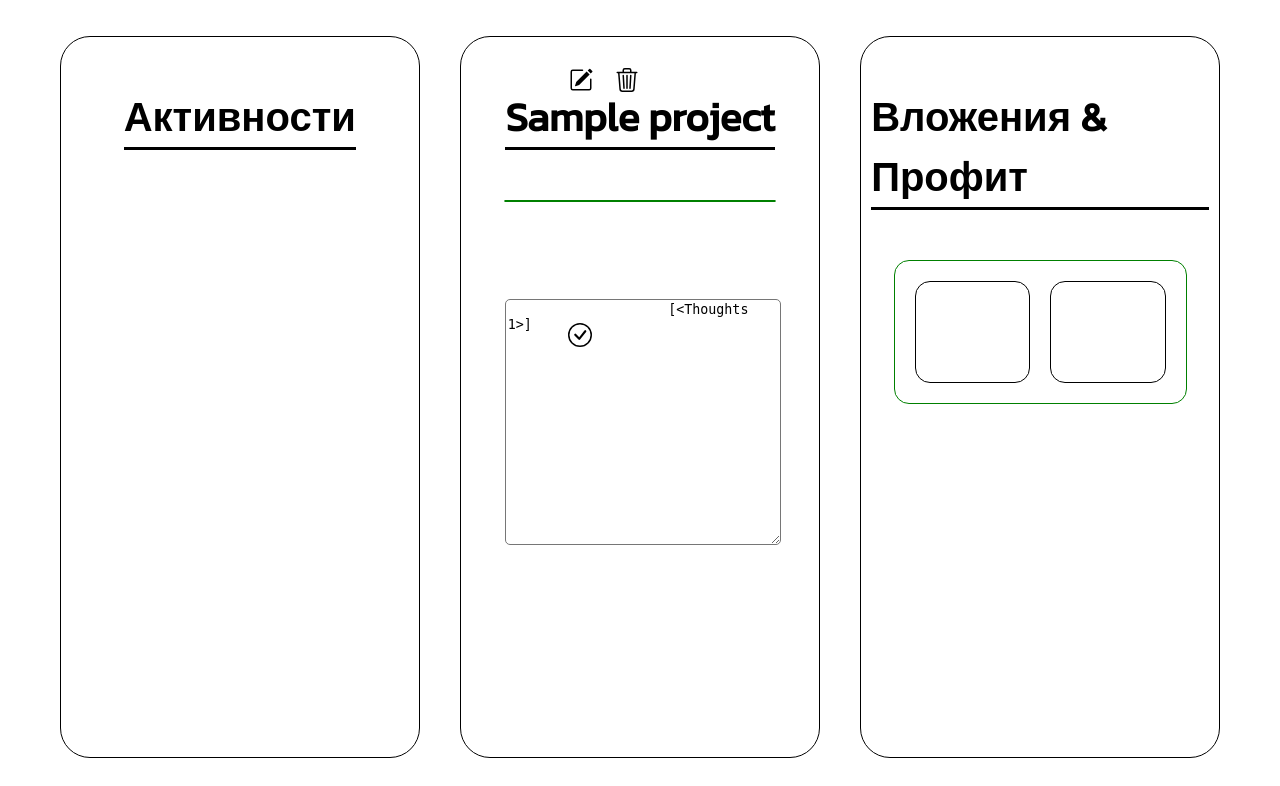
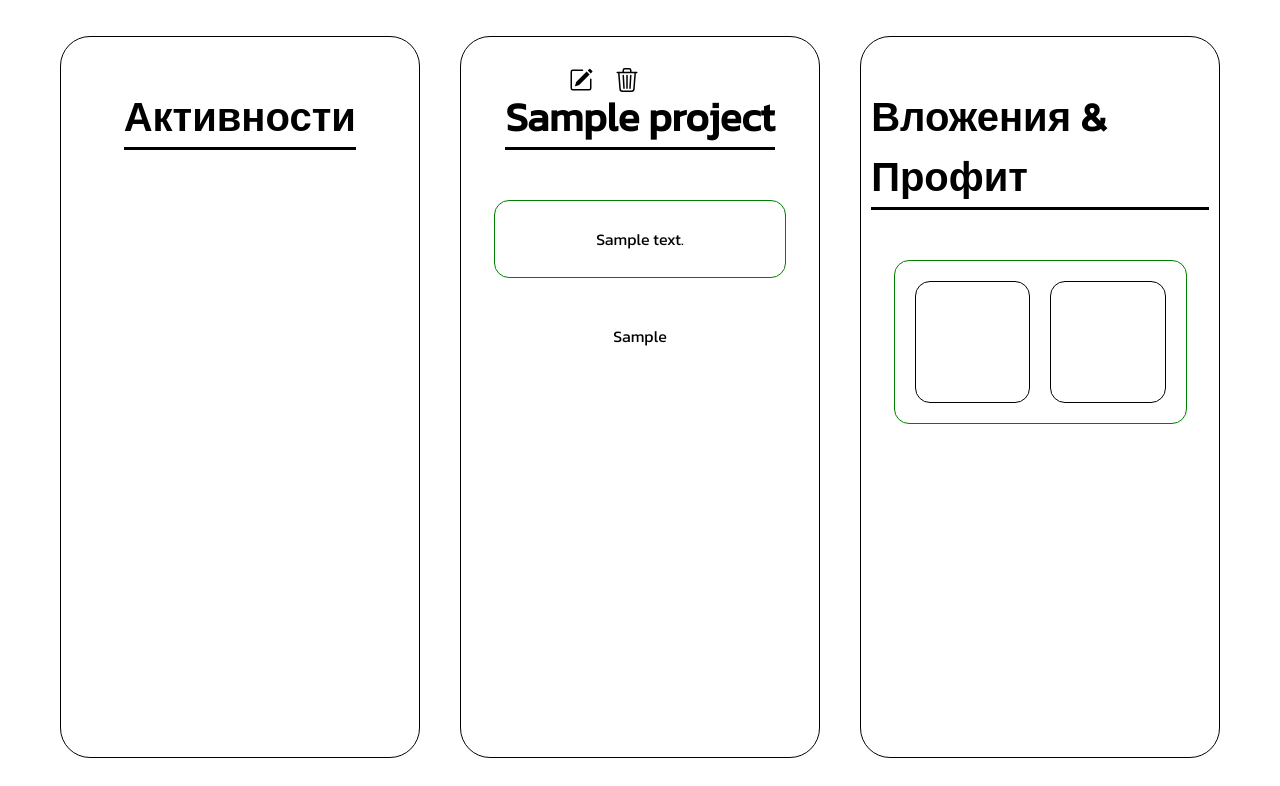
Before and after one commit to overcodeme/DropTrackerWeb-on-Flask, a Flask app: a page that uses templates/project_detail.html in a window 1280 px wide. Shown: the part 208-994 px from the top of the page. Run offline with Flask 3, Linux system fonts and the light colour scheme; tables that the repository leaves empty hold one stand-in row (values such as "Sample post"); some web fonts are replaced.

Commit message:
Changes: - Work with displaying project description and thoughts about project on the project details page

```diff
--- a/app.py
+++ b/app.py
@@ -1,6 +1,6 @@
 from flask import Flask, render_template, request, redirect, url_for, flash
 from config import SQLALCHEMY_DATABASE_URI, SQLALCHEMY_TRACK_MODIFICATIONS
-from models import db, CryptoProject, ProjectLinks, MoneyWay, Thoughts
+from models import db, CryptoProject
 from flask_migrate import Migrate
 from datetime import datetime
 import secrets
@@ -30,7 +30,6 @@ def create_app():
             airdrop_status = request.form.get('airdrop_status')
             description = request.form.get('description')
             joining_date = request.form.get('joining_date')
-            spent = request.form.get('spent')
             cryptorank_link = request.form.get('cryptorank_link')
 
             # Преобразуем строку даты в объект datetime
@@ -44,7 +43,6 @@ def create_app():
                 airdrop_status=airdrop_status,
                 description=description,
                 joining_date=joining_date,
-                spent=float(spent),
                 cryptorank_link=cryptorank_link
             )
 
@@ -58,37 +56,10 @@ def create_app():
     @app.route('/project/<string:project_name>', methods=['GET', 'POST'])
     def project_detail(project_name):
         project = CryptoProject.query.filter_by(name=project_name).first_or_404()
-        if request.method == 'POST' and 'thoughts' in request.form:
-            thoughts = request.form['thoughts']
 
-            new_thoughts = Thoughts(
-                project_id = project.id,
-                description = thoughts
-            )
 
-            db.session.add(new_thoughts)
-            db.session.commit()
-            flash('Пометка о проекте успешно добавлена', 'success')
 
-        elif request.method == 'POST':
-            activity_name = request.form['name']
-            activity_link = request.form['link']
-
-            new_activity = ProjectLinks(
-                project_id = project.id,
-                name = activity_name,
-                link = activity_link
-            )
-
-            db.session.add(new_activity)
-            db.session.commit()
-            flash('Активность успешно добавлена', 'success')
-            return redirect(url_for('project_detail', project_name=project_name))
-
-        activities = ProjectLinks.query.filter_by(project_id=project.id).all()
-        moneyways = MoneyWay.query.filter_by(project_id=project.id).all()
-        thoughts = Thoughts.query.filter_by(project_id=project.id).all()
-        return render_template('project_detail.html', project=project, activities=activities, moneyways=moneyways, thoughts=thoughts)
+        return render_template('project_detail.html', project=project)
 
     @app.route('/edit_project/<string:project_name>', methods=['GET', 'POST'])
     def edit_project(project_name):
@@ -100,7 +71,7 @@ def create_app():
             project.daily = int(request.form.get('daily'))
             project.airdrop_status = request.form.get('airdrop_status')
             project.description = request.form.get('description')
-            project.joining_date = datetime.strptime(request.form.get('joining_date'), '%d.%m.%Y') if request.form.get(
+            project.joining_date = datetime.strptime(request.form.get('joining_date'), '%Y-%m-%d') if request.form.get(
                 'joining_date') else None
             project.cryptorank_link = request.form.get('cryptorank_link')
             project.is_active = 'is_active' in request.form
--- a/static/style.css
+++ b/static/style.css
@@ -387,6 +387,7 @@ h1 {
    border-radius: 15px;
    justify-content: center;
    margin: 10px;
+   padding: 10px;
 }
 
 .border-green {
@@ -394,7 +395,6 @@ h1 {
 }
 
 .textarea{
-    margin: auto;
     width: 100%;
     height: 60%;
     border-radius: 5px;
@@ -493,9 +493,3 @@ h1 {
     height: 400px;
     width: 100%;
 }
-
-#button3 {
-    position: absolute;
-    top: 530px;
-    right: 682px;
-}
--- a/templates/add_project.html
+++ b/templates/add_project.html
@@ -3,7 +3,7 @@
 {% block title %}Добавление проекта{% endblock %}
 
 {% block content %}
-<div class="form-container">
+<div class="form-container kanit-reg">
     <h1>Добавление нового проекта</h1>
     <form action="{{ url_for('add_project') }}" method="POST" id="projectForm">
         <div class="form-group">
@@ -45,10 +45,6 @@
             <input type="date" id="joining_date" name="joining_date" class="form-control">
         </div>
         <div class="form-group">
-            <label for="spent">Потрачено</label>
-            <input type="number" step="0.1" min="0" id="spent" name="spent" class="form-control">
-        </div>
-        <div class="form-group">
             <label for="cryptorank_link">Ссылка на Cryptorank</label>
             <input type="url" id="cryptorank_link" name="cryptorank_link" class="form-control">
         </div>
--- a/templates/project_detail.html
+++ b/templates/project_detail.html
@@ -43,25 +43,25 @@
         <p class="kanit-bold fs40px border-bot">{{ project.name }}</p>
         <div class="border-green">
             {% if project.description %}
-
+                <p class="kanit-reg">
+                    {{ project.description }}
+                </p>
             {% else %}
                 <p class="kanit-reg">
                     У проекта <u>{{ project.name }}</u> нет описания
                 </p>
             {% endif %}
         </div>
-        <div class="thoughts column">
-            <form action="{{ url_for('edit_project', project_name=project.name) }}" method="POST" id="thoughtsForm">
-                <textarea placeholder="Message*" id="thoughts" name="thoughts" class="textarea" required>
+        <div class="border green">
+            {% if project.thoughts %}
+                <p class="kanit-reg">
                     {{ project.thoughts }}
-                </textarea>
-            </form>
-            <button type="submit" class="btn-3" id="button3">
-                <svg xmlns="http://www.w3.org/2000/svg" width="24" height="24" fill="currentColor" class="bi bi-check-circle" viewBox="0 0 16 16">
-                    <path d="M8 15A7 7 0 1 1 8 1a7 7 0 0 1 0 14m0 1A8 8 0 1 0 8 0a8 8 0 0 0 0 16"></path>
-                    <path d="m10.97 4.97-.02.022-3.473 4.425-2.093-2.094a.75.75 0 0 0-1.06 1.06L6.97 11.03a.75.75 0 0 0 1.079-.02l3.992-4.99a.75.75 0 0 0-1.071-1.05"></path>
-                </svg>
-            </button>
+                </p>
+            {% else %}
+                <p class="kanit-reg">
+                    Мысли о проекте...
+                </p>
+            {% endif %}
         </div>
     </div>
     <div class="project-detail-block">
```
Also changed, not shown: models.py (+6 -21 lines), templates/edit_project.html (+4 -4 lines).
